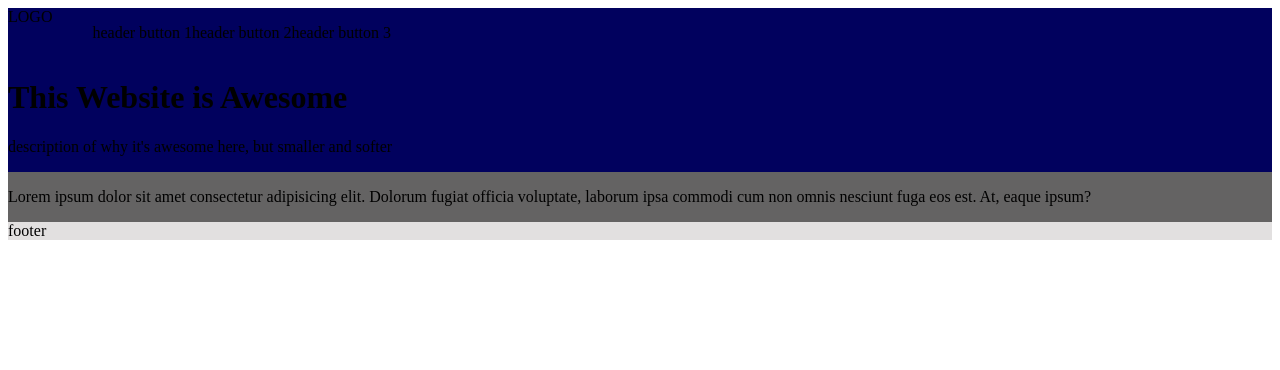
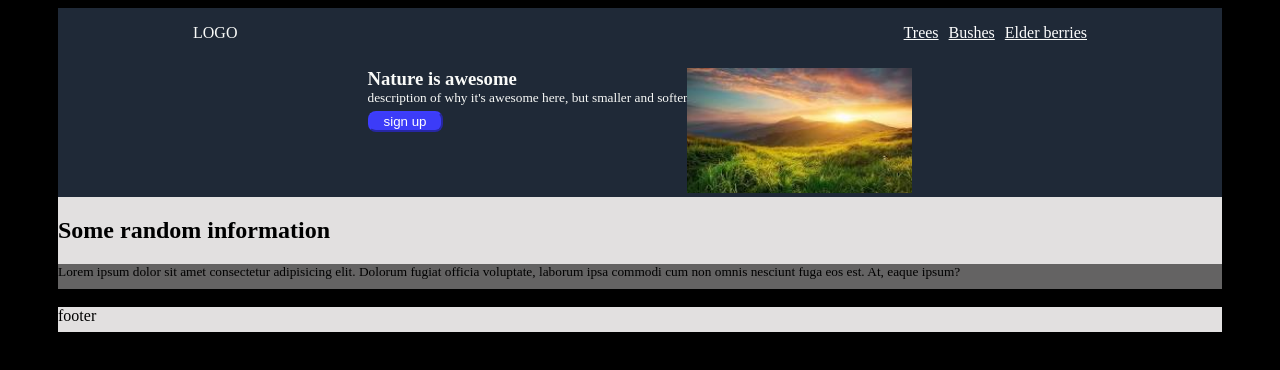
Before and after one commit to GitDisBread/Landing-page-project, a plain HTML site: page Flexbox-Project.html in a window 1280 px wide. Drawn offline with Linux system fonts and the light colour scheme.

Commit message:
added content to sect-1 and structure for other sections

```diff
--- a/Flexbox-Project.css
+++ b/Flexbox-Project.css
@@ -1,37 +1,121 @@
+.sect-1,
+.sect-2,
+.sect-3,
+footer {
+    display: flex;
+    margin-left: 100px;
+    margin-right: 100px;
+    min-height: 25px;
+    margin-left: 50px;
+    margin-right: 50px;
+}
+
 body {
-    display: flex;
-    flex-direction:column;
+    padding-bottom: 35px;
+    min-width: 750px;
+    align-self: center;
+    background-color: black
 }
 
 .sect-1 {
+    flex-direction: column;
+    background-color: #1F2937;
+    color: #F9FAF8;
+    flex: 1;
+    padding-left: 75px;
+    padding-right: 75px;
+    max-height: 250px;
+
+}
+
+header {
+    display: flex;
+    justify-content: space-between;
+    flex-direction: row;
+    padding: 10px;
+    margin: 10px;
+    padding-right: 50px;
+    padding-left: 50px;
+    padding-bottom: 0px;
+    padding-top: 0px;
+    margin-top: 0px;
+}
+
+.logo {
+    display: flex;
+    align-items: center;
+}
+
+ul {
+    display: flex;
+    list-style-type: none;
+    padding-left: 15px;
+    align-items: center;
+    gap: 10px;
+    text-decoration: underline;
+}
+
+a {
+    color: white;
+    text-decoration: none;
+}
+
+.sect-1-body {
+    display: flex;
+    flex-direction: row;
+    justify-content: center;
+    flex: 1;
+    padding-right: 60px;
+    padding-left: 60px;
+    justify-content: center;
+}
+
+.sect-1-text {
     display: flex;
     flex-direction: column;
-    background-color: rgb(1, 1, 94);
+    padding-bottom: 35px;
+    margin: 0px;
 }
 
-.header-bar {
-    display: flex;
-    flex-direction: row;
-    justify-content: flex-start;
+h3 {
+    margin: 0px;
+    padding: 0px;
 }
 
-.header-but {
-    display: flex;
-    list-style: none;
-    justify-content: right;
+p {
+    margin: 0px;
+    padding: 0px;
+    font-size: smaller;
 }
 
-.sect-2 {
+
+
+.sect-1-button {
     display: flex;
+    width: 75px;
+    background-color: rgb(60, 60, 248);
+    color: white;
+    border-radius: 8px;
+    justify-content: center;
+    border-color: rgb(60, 60, 248);
+    margin-top: 5px;
+}
+
+img {
+    width: 225px;
+    height: 125px;
+    flex: 1;
+    padding-right: 0px;
+}
+
+.sect-2{
     background-color: rgb(226, 224, 224);
 }
 
 .sect-3{
-    display: flex;
     background-color: rgb(100, 99, 99);
 }
 
-.sect-4 {
-    display: flex;
+footer {
     background-color: rgb(226, 224, 224);
 }
--- a/Flexbox-Project.html
+++ b/Flexbox-Project.html
@@ -2,37 +2,43 @@
 <html lang="el">
 
 <head>
-    <title>TITLE HERE</title>
+    <title>Natural Scenery of North America</title>
     <meta charset="UTF-8">
     <link rel="stylesheet" href="Flexbox-Project.css">
 </head>
 
 <body>
     <div class="sect-1">
-        <div class="header-bar">
-            <div class="logo">
-                LOGO
+        <header>
+            <div class="logo">LOGO</div>
+            <ul>
+                <li><a href="google.com">Trees</a></li>
+                <li><a href="google.com">Bushes</a></li>
+                <li><a href="google.com">Elder berries</a></li>
+            </ul>
+        </header>
+        <div class="sect-1-body">
+            <div class="sect-1-text">
+                <h3>Nature is awesome</h3>
+                <p>description of why it's awesome here, but smaller and softer</p>
+                <button class="sect-1-button">sign up</button>
             </div>
-            <ul class="header-but">
-                <li><a>header button 1</a></li>
-                <li><a>header button 2</a></li>
-                <li><a>header button 3</a></li>
-            </ul>
-        </div>
-        <div class="header-body">
-        <h1>This Website is Awesome</h1>
-        <p>description of why it's awesome here, but smaller and softer</p>
-        <This is a placeholder for an image>
+            <div class="img">
+                <img src="flex_proj_pic.jpeg" alt="nature picture">
+            </div>
         </div>
     </div>
     <div class="sect-2">
+        <h2>Some random information</h2>
     </div>
     <div class="sect-3">
         <p>Lorem ipsum dolor sit amet consectetur adipisicing elit. Dolorum fugiat officia voluptate, laborum ipsa commodi cum non omnis nesciunt fuga eos est. At, eaque ipsum?</p>
     </div>
     <div class="sect-4">
-        <div class="footer">
-            footer
-        </div>
+        call to action! It's time!
+    </div>
+    <footer>
+        footer
+    </footer>
     </div>
 </body>
```
Also changed, not shown: flex_proj_pic.jpeg (added).
